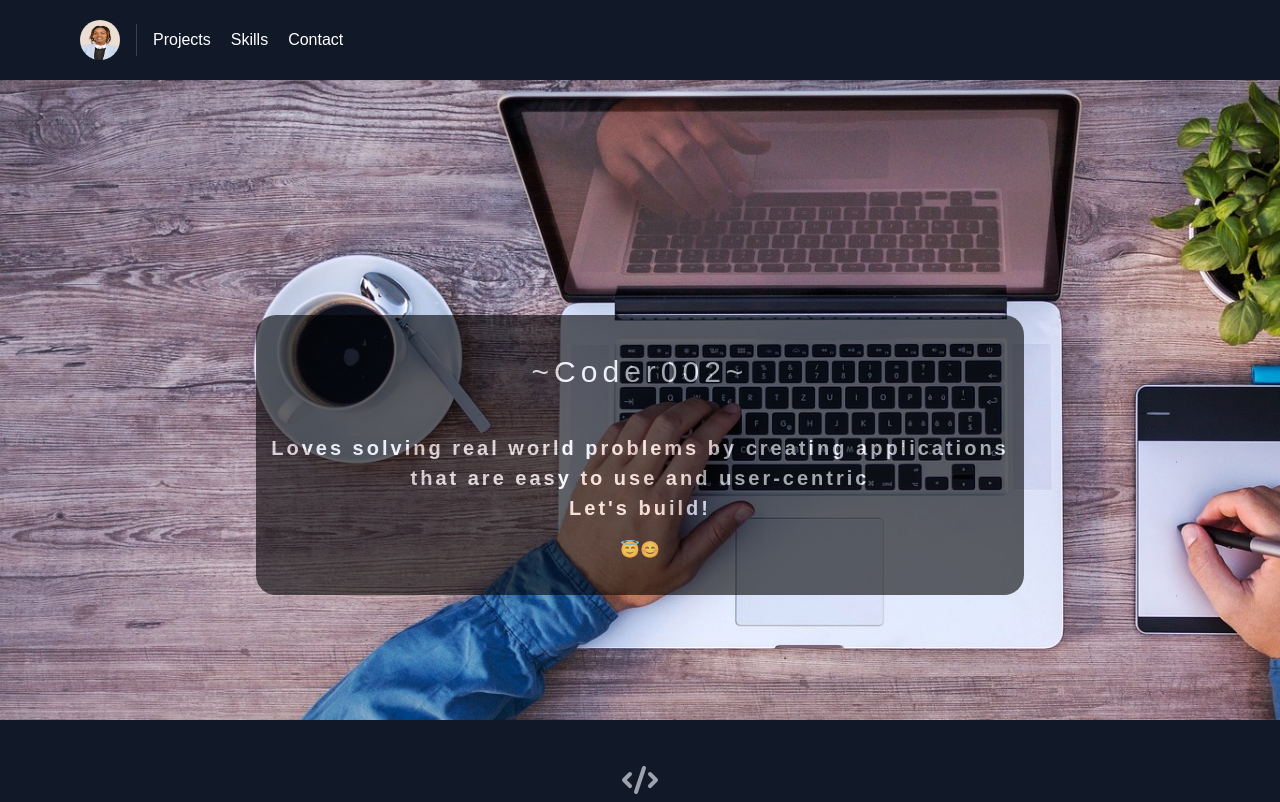
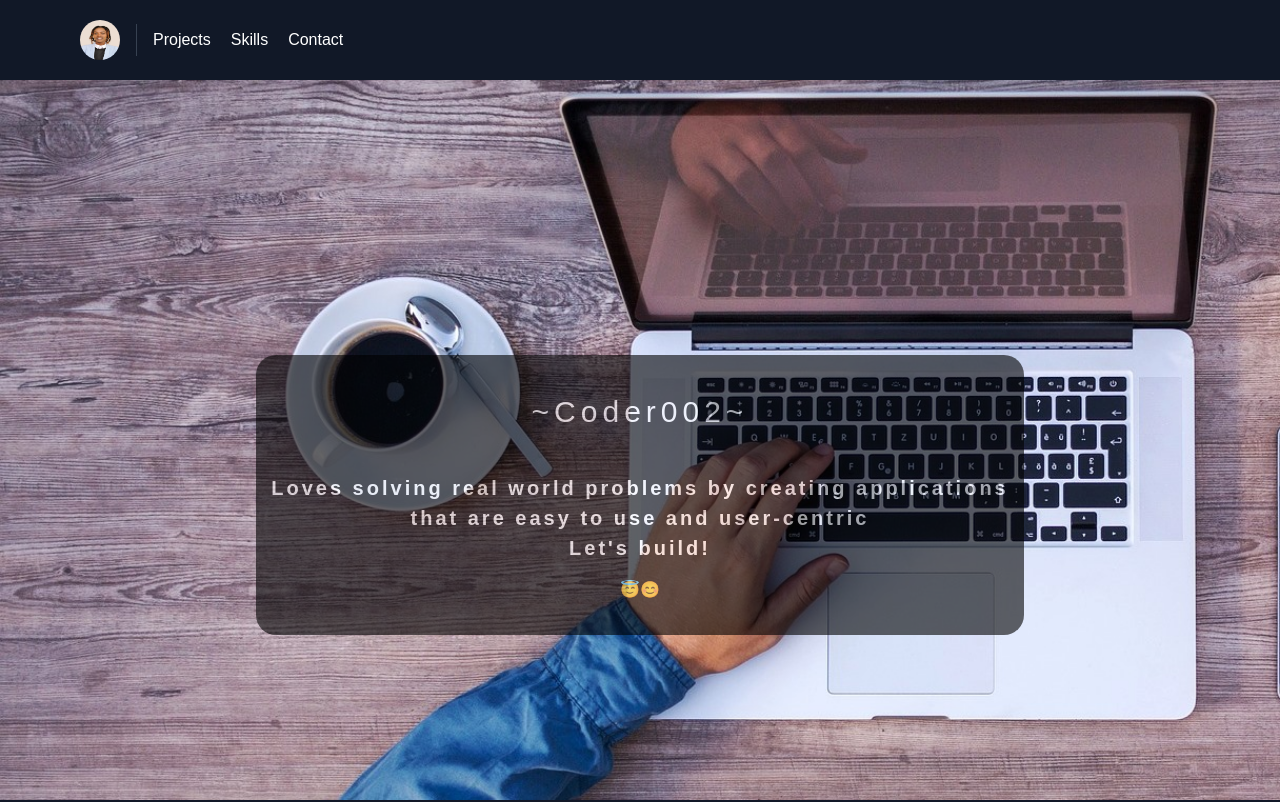
Before and after one commit to Elizabethmwania/my-portfolio, a React (Create React App) app: page / in a window 1280 px wide. Shown: the top 802 px of the page. Built offline with nearby package versions, Linux system fonts and the light colour scheme.

Commit message:
ui modification

```diff
--- a/src/styles/app.scss
+++ b/src/styles/app.scss
@@ -40,8 +40,8 @@
         align-items: center;
         background-image: url('../images/lap.jpg');
         background-size: cover;
-        height: 80vh;
-        width: 100%;
+         height: 90vh;
+        // width: 100%;
         background-repeat:no-repeat;
 
         .my-content{
@@ -72,7 +72,7 @@
 
     }
 
-    // @media screen and (max-width: 768px) {
-
-    // }
+    //  @media screen and (max-width: 768px) {
+    //     .about
+    //  }
 }
```
